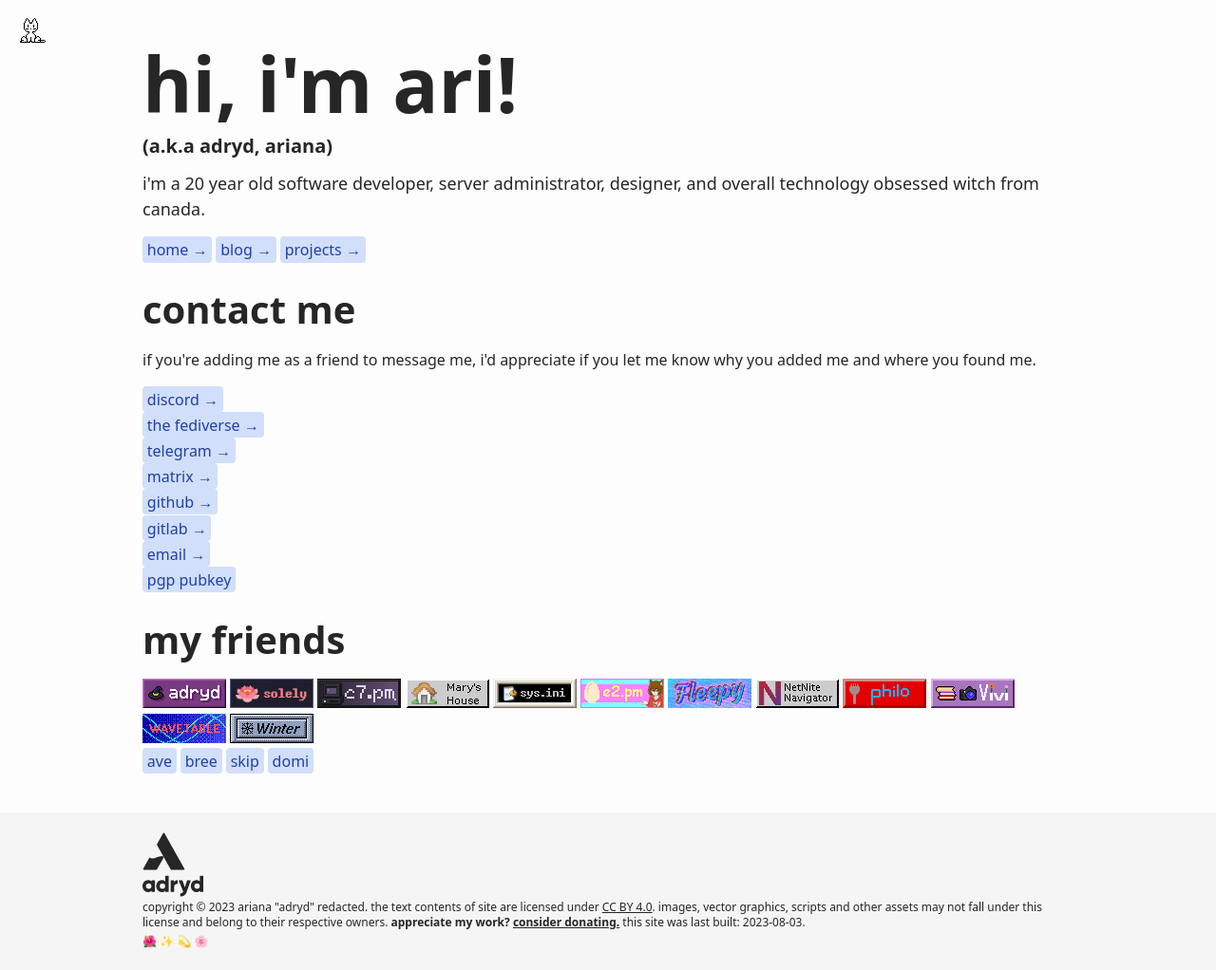
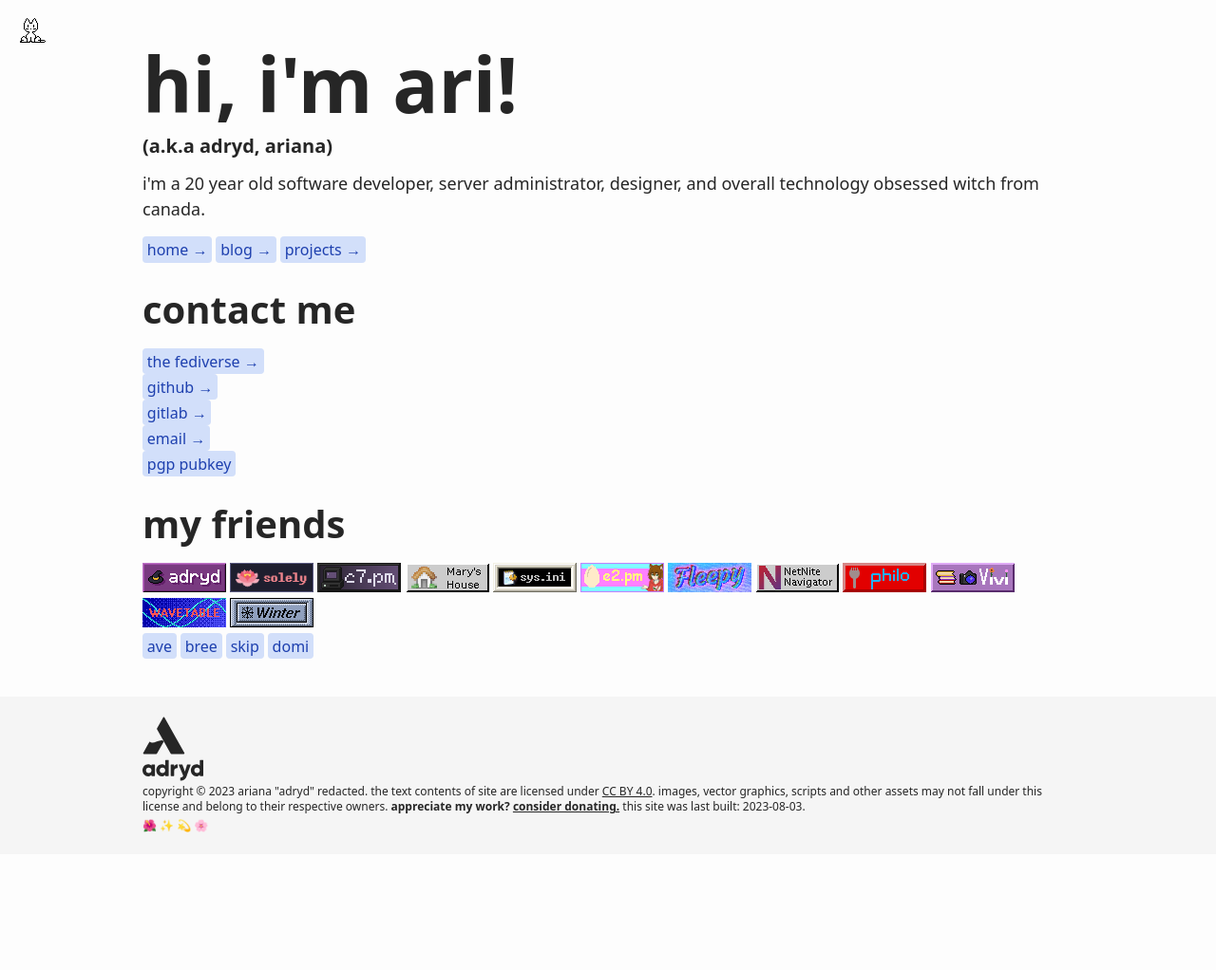
Before and after one commit to adryd325/website, a Jekyll site: the page built from index.html, in a window 1280 px wide. Shown: the whole page at 95% size. Built offline with Jekyll 4.4.1, drawn with Linux system fonts in a browser that asks for light colours; some web fonts are replaced; after the commit the page ends 900 px from its top, so only the background shows below that.

Commit message:
Remove direct messaging info because people can't seem to be respectful

```diff
--- a/index.html
+++ b/index.html
@@ -25,30 +25,10 @@ title: home
   <p>{% include nav.html %}</p>
   <section>
     <h2>contact me</h2>
-    <p>
-      if you're adding me as a friend to message me, i'd appreciate if you let
-      me know why you added me and where you found me.
-    </p>
     <ul>
-      <li>
-        <a class="fancy-link" rel="me" href="https://discord.gg/a9QXcZ9Gbx"
-          >discord →</a
-        >
-      </li>
       <li>
         <a class="fancy-link" rel="me" href="https://sleeping.town/@adryd"
           >the fediverse →</a
-        >
-      </li>
-      <li>
-        <a class="fancy-link" rel="me" href="https://t.me/adryd">telegram →</a>
-      </li>
-      <li>
-        <a
-          class="fancy-link"
-          rel="me"
-          href="https://matrix.to/#/@adryd:sleeping.town"
-          >matrix →</a
         >
       </li>
       <li>
```
